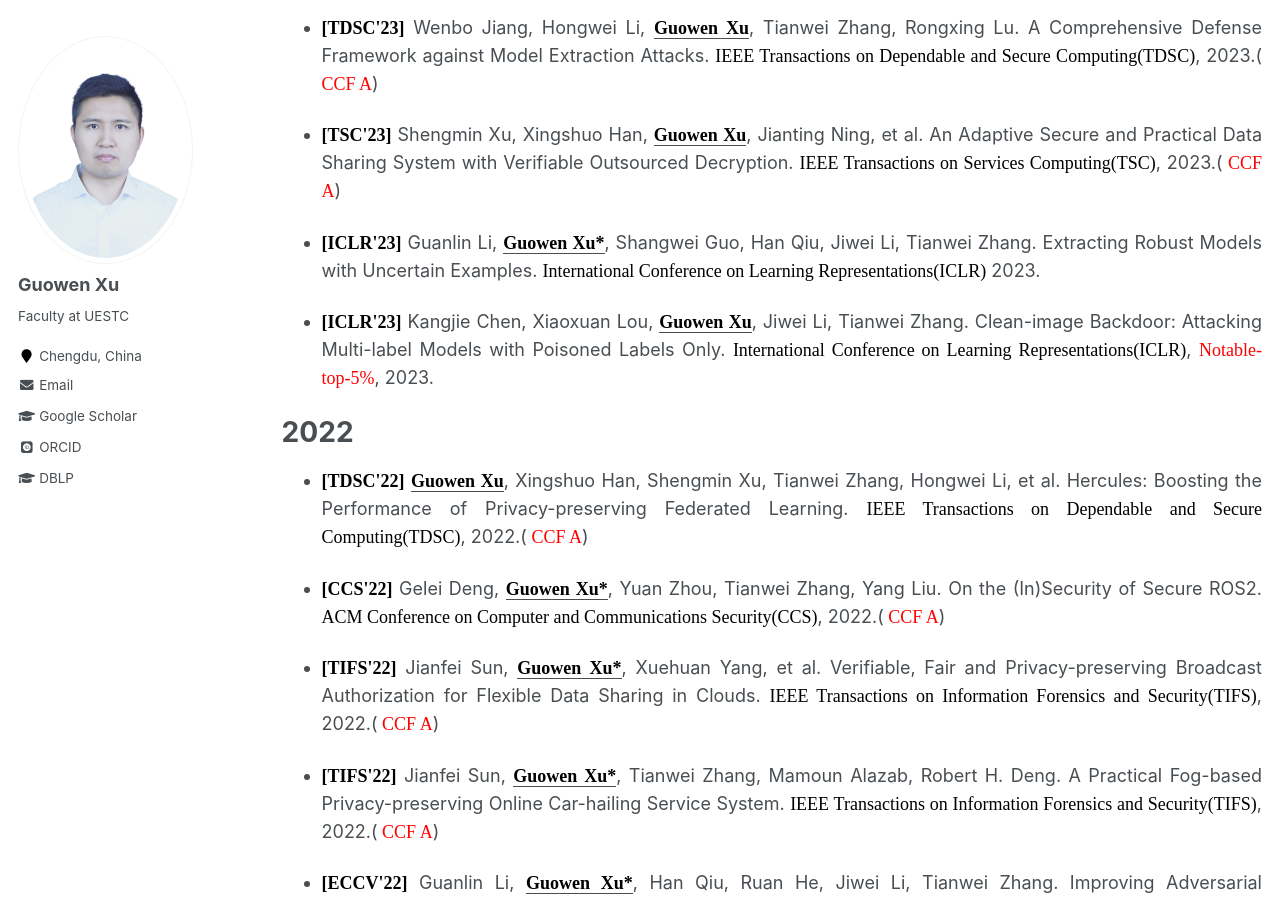
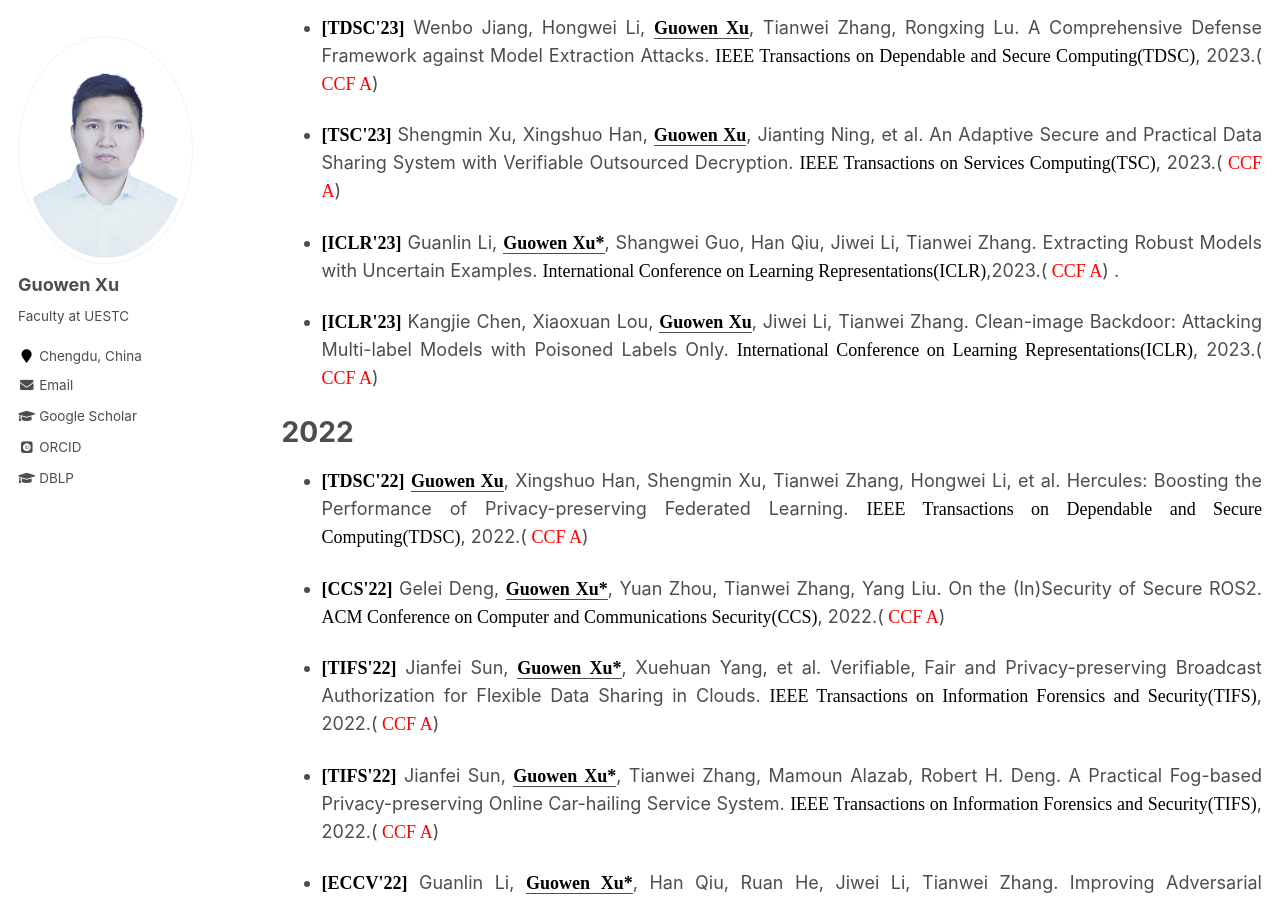
Before and after one commit to Guowen-xu/guowen-xu.github.io, a Jekyll site: the page built from _pages/publications.md, in a window 1280 px wide and 900 px high, scrolled down 7178 px. Built offline with Jekyll 4.4.1, drawn with Linux system fonts in a browser that asks for light colours; some web fonts are replaced.

Commit message:
Update publications.md

```diff
--- a/_pages/publications.md
+++ b/_pages/publications.md
@@ -149,9 +149,11 @@ You can find my articles on my [Google Scholar](https://scholar.google.com.hk/ci
 
 *  <p align="justify">  <b><font face="Times New Roman" color=black size=4> [TSC'23]</font></b> Shengmin Xu, Xingshuo Han, <u><b><font face="Times New Roman" color=black size=4> Guowen Xu</font></b></u>, Jianting Ning, et al. An Adaptive Secure and Practical Data Sharing System with Verifiable Outsourced Decryption. <font face="Times New Roman" color=black size=4> IEEE Transactions on Services Computing(TSC)</font>, 2023.(<font face="Times New Roman" color=red size=4> CCF A</font>)
 
-* <p align="justify">  <b><font face="Times New Roman" color=black size=4> [ICLR'23]</font></b> Guanlin Li, <u><b><font face="Times New Roman" color=black size=4> Guowen Xu*</font></b></u>, Shangwei Guo, Han Qiu, Jiwei Li, Tianwei Zhang. Extracting Robust Models with Uncertain Examples. <font face="Times New Roman" color=black size=4> International Conference on Learning Representations(ICLR)</font> 2023.</p>
+* <p align="justify">  <b><font face="Times New Roman" color=black size=4> [ICLR'23]</font></b> Guanlin Li, <u><b><font face="Times New Roman" color=black size=4> Guowen Xu*</font></b></u>, Shangwei Guo, Han Qiu, Jiwei Li, Tianwei Zhang. Extracting Robust Models with Uncertain Examples. <font face="Times New Roman" color=black size=4> International Conference on Learning Representations(ICLR)</font>,2023.(<font face="Times New Roman" color=red size=4> CCF A</font>)
+.
 
-*  <p align="justify">  <b><font face="Times New Roman" color=black size=4> [ICLR'23]</font></b> Kangjie Chen, Xiaoxuan Lou, <u><b><font face="Times New Roman" color=black size=4> Guowen Xu</font></b></u>, Jiwei Li, Tianwei Zhang. Clean-image Backdoor: Attacking Multi-label Models with Poisoned Labels Only. <font face="Times New Roman" color=black size=4> International Conference on Learning Representations(ICLR)</font>, <font face="Times New Roman" color=red size=4> Notable-top-5%</font>, 2023.
+*  <p align="justify">  <b><font face="Times New Roman" color=black size=4> [ICLR'23]</font></b> Kangjie Chen, Xiaoxuan Lou, <u><b><font face="Times New Roman" color=black size=4> Guowen Xu</font></b></u>, Jiwei Li, Tianwei Zhang. Clean-image Backdoor: Attacking Multi-label Models with Poisoned Labels Only. <font face="Times New Roman" color=black size=4> International Conference on Learning Representations(ICLR)</font>, 2023.(<font face="Times New Roman" color=red size=4> CCF A</font>)
+
 
 # 2022
 * <p align="justify">  <b><font face="Times New Roman" color=black size=4> [TDSC'22]</font></b> <u><b><font face="Times New Roman" color=black size=4> Guowen Xu</font></b></u>, Xingshuo Han, Shengmin Xu, Tianwei Zhang, Hongwei Li, et al. Hercules: Boosting the Performance of Privacy-preserving Federated Learning. <font face="Times New Roman" color=black size=4> IEEE Transactions on Dependable and Secure Computing(TDSC)</font>, 2022.(<font face="Times New Roman" color=red size=4> CCF A</font>)
```
